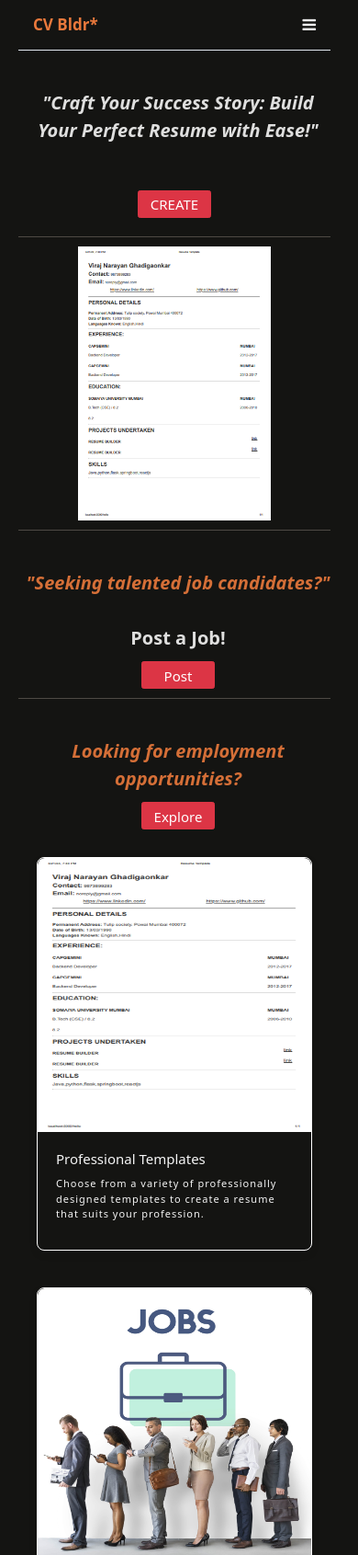
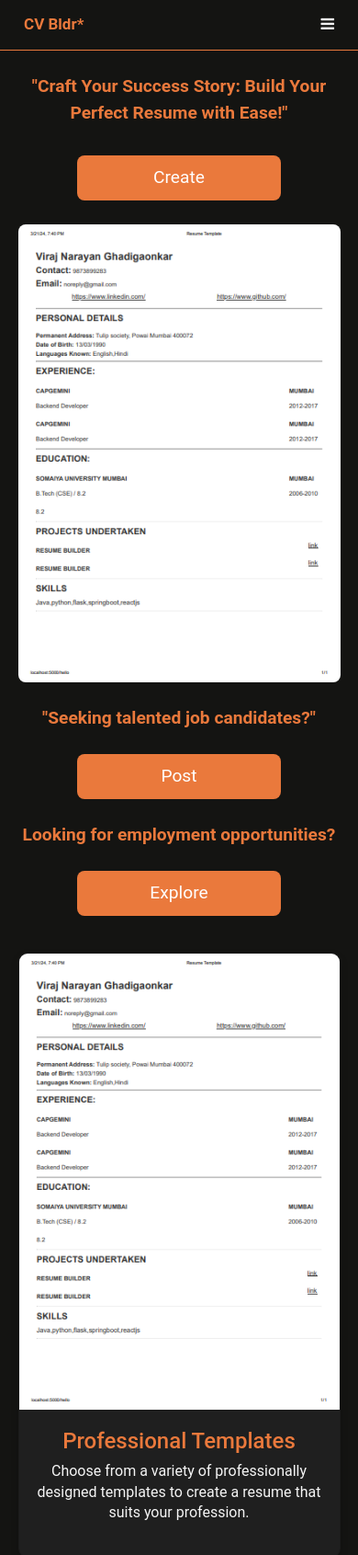
Before and after one commit to Virajjjjj079/Cvbldr, a Flask app: page / in a window 390 px wide. Shown: the top 1691 px of the page at 92% size. Run offline with Flask 3, Linux system fonts and the light colour scheme; some libraries are stand-ins or nearby versions.

Commit message:
Update home.html (#12)
updated the home.html to make the web UI responsive

```diff
--- a/templates/home.html
+++ b/templates/home.html
@@ -1,341 +1,29 @@
 <!DOCTYPE html>
-<html>
+<html lang="en">
 <head>
-	<title>amber</title>
-	<link rel=stylesheet type=text/css href="{{ url_for('static', filename='style.css') }}">
-	<link href="https://cdn.jsdelivr.net/npm/bootstrap@5.0.2/dist/css/bootstrap.min.css" rel="stylesheet" integrity="sha384-EVSTQN3/azprG1Anm3QDgpJLIm9Nao0Yz1ztcQTwFspd3yD65VohhpuuCOmLASjC" crossorigin="anonymous">
+  <meta charset="UTF-8">
+  <meta name="viewport" content="width=device-width, initial-scale=1.0">
+  <title>Amber</title>
 
+  <link href="https://cdn.jsdelivr.net/npm/bootstrap@5.0.2/dist/css/bootstrap.min.css" rel="stylesheet">
+  <link rel="stylesheet" href="https://cdnjs.cloudflare.com/ajax/libs/font-awesome/4.7.0/css/font-awesome.min.css">
 
-	 <script src="https://ajax.googleapis.com/ajax/libs/jquery/3.2.1/jquery.min.js"></script>
-  <script src="https://maxcdn.bootstrapcdn.com/bootstrap/3.3.7/js/bootstrap.min.js"></script>
-  <link rel="stylesheet" href="https://cdnjs.cloudflare.com/ajax/libs/font-awesome/4.7.0/css/font-awesome.min.css">
-</head>
   <style>
-	body{
+    body {
       background-color: #141412;
-		margin-left: 20px;
-		margin-right: 30px;
-	}
-	.head{
-		font-size: 60px;
-	}
-	.tag{
-		font-size: 40px;
-		margin-top: 20px;
       color: whitesmoke;
-		font-weight: bold;
-		font-style: italic;
-
-	}
-	.drop{
-		float: left;
-		font-size: 40px;
-		margin-right: 20px;
-		color: #EA793C;
-	}
-	.down{
-		font-size: 30px;
-		margin-right: 30px;
-
-		float: right;
-		background-color:#EA793C;
-	}
-
-	.quote{
-		font-size: 25px;
-		color: #EA793C;
-		margin-top: 5vh;
-		margin-bottom: 10px;
-	}
-
-
-	.images{
-		padding-top: 30px;
-	}
-
-.container{
-	margin-top: 2vmin;
-}
-	.cards {
-  display: flex;
-  justify-content: center;
-  align-items: center;
-  flex-wrap: wrap;
-}
-b{
-	color: #EA793C;
-	opacity: 90%;
-}
-
-/*cards code starts here*/
-.card {
-  width: 300px;
-  margin: 20px;
-  border-radius: 8px;
-  overflow: hidden;
-
-  box-shadow: 0 4px 8px rgba(0, 0, 0, 0.1);
-  background-color: #E2E5DE;
-  background-color: #141412;
-  /*border-color: #EA793C;*/
-  border-color: white;
-}
-
-.card img {
-  width: 100%;
-  height: 298px;
-  border-radius: 8px 8px 0 0;
-}
-
-.card-content {
-  padding: 20px;
-}
-
-.card-content h2 {
-  font-size: 1.5rem;
-  margin-bottom: 10px;
-  color: whitesmoke;
-}
-
-.card-content p {
-  font-size: 1.1rem;
-  color: #666;
-  color: whitesmoke;
-  letter-spacing: 1px;
-
-}
-
-
-
-/* 100% Image Width on Smaller Screens */
-@media only screen and (max-width: 700px){
-    .modal-content {
-        width: 100%;
-    }
-}
-
-
-
-
-
-	.details-favoriteicon {
-  border: 3px solid #ff0000;
-  padding: 12px;
-  border-radius: 900px;
-  color: #ff0000;
-  font-size: 24px;
-}
-.button{
-	margin-top: 10px;
-	width: 80px;
-	height: 30px;
-	font-size: 1.5rem;
-}
-
-.projectinfo{
-	background-color: #00010c;
-	height: 100%;
-	width: 80vmin;
-	margin-left: 20px;
-	margin-right: 20px;
-	margin-top: 20px;
-	border-radius: 1rem;
-}
-
-.headingg{
-	text-align: center;
-	padding-top: 25px;
-	color: #EA793C;
-	font-weight: bolder;
-	padding-bottom: 15px;
-}
-
-.list{
-	text-align: left;
-	padding-left: 5px;
-    padding-right: 10px;
-	margin-right: 10px;
-	color: whitesmoke;
-	font-size: 25px;
-	padding-bottom: 30px;
-}
-
-
-
-@import url('https://fonts.googleapis.com/css2?family=Roboto:ital,wght@0,500;1,400&display=swap');
-
-* {
       margin: 0;
-    padding: 0;
-    box-sizing: border-box;
-}
-
-html {
-    font-size: 62.5%;
       font-family: 'Roboto', sans-serif;
     }
 
-li {
-    list-style: none;
+    /* Navbar */
+    .topnav {
+      overflow: hidden;
+      background-color: transparent;
+      border-bottom: 1px solid #EA793C;
+      padding: 0 10px;
     }
 
-a {
-    text-decoration: none;
-}
-
-.header{
-    border-bottom: 1px solid #E2E8F0;
-}
-
-.navbar {
-    display: flex;
-    justify-content: space-between;
-    align-items: center;
-    padding: 1rem 1.5rem;
-}
-
-.hamburger {
-    display: none;
-}
-
-.bar {
-    display: block;
-    width: 25px;
-    height: 3px;
-    margin: 5px auto;
-    -webkit-transition: all 0.3s ease-in-out;
-    transition: all 0.3s ease-in-out;
-    background-color: #EA793C;
-}
-
-.nav-menu {
-    display: flex;
-    justify-content: space-between;
-    align-items: center;
-}
-
-.nav-item {
-    margin-left: 5rem;
-}
-
-.nav-link{
-    font-size: 1.6rem;
-    font-weight: 600;
-    color: whitesmoke;
-}
-
-.nav-link:hover{
-    color: #EA793C;
-}
-
-.nav-logo {
-    font-size: 2.5rem;
-    font-weight: 700;
-    color: #EA793C;
-}
-
-hr{
-	border: none;
-	height: 20px;
-}
-@media only screen and (max-width: 415px) {
-	.quote{
-		font-size: 20px;
-		padding-left: 2px;
-		padding-right: 2px;
-		margin-left: 4px;
-		margin-right: 4px;
-	}
-}
-
-@media only screen and (max-width: 768px) {
-    .nav-menu {
-        position: fixed;
-        left: -100%;
-        top: 5rem;
-        flex-direction: column;
-        background-color: #fff;
-        width: 100%;
-        border-radius: 10px;
-        text-align: center;
-        transition: 0.3s;
-        box-shadow:
-            0 10px 27px rgba(0, 0, 0, 0.05);
-    }
-
-    .nav-menu.active {
-        left: 0;
-    }
-
-    .nav-item {
-        margin: 2.5rem 0;
-    }
-
-    .hamburger {
-        display: block;
-        cursor: pointer;
-    }
-
-	.hamburger.active .bar:nth-child(2) {
-        opacity: 0;
-    }
-
-    .hamburger.active .bar:nth-child(1) {
-        transform: translateY(8px) rotate(45deg);
-    }
-
-    .hamburger.active .bar:nth-child(3) {
-        transform: translateY(-8px) rotate(-45deg);
-    }
-
-
-}
-
-.quotemain{
-display: flex;
-justify-content: center;
-align-items: center;
-}
-hr{
-height: 5px;
-color: antiquewhite;
-}
-
-.quotemain2{
-	color: whitesmoke;
-	font-size: 20px;
-}
-
-.img{
-	display: flex;
-	justify-content: center;
-	width: 100%;
-  height: 298px;
-  border-radius: 8px 8px 0 0;
-
-}
-
-@media only screen and (min-width:900px) and (max-width: 1400px) {
-	.img{
-	display: flex;
-	justify-content: center;
-	width: 100%;
-  height: 398px;
-  border-radius: 8px 8px 0 0;
-
-}
-}
-
-/*navbar code*/
-
-
-.topnav {
-
-  overflow: hidden;
-
-}
-
-/* Style the links inside the navigation bar */
     .topnav a {
       float: left;
       display: block;
@@ -347,46 +35,40 @@ color: antiquewhite;
       font-weight: bold;
     }
 
-.nav{
-	float: right;
-}
-
-/* Change the color of links on hover */
     .topnav a:hover {
       background-color: whitesmoke;
       color: black;
+      transition: 0.3s;
     }
 
-
-
-/* Add an active class to highlight the current page */
     .topnav a.active {
-	font-weight: bold;
       color: #EA793C;
     }
 
-/* Hide the link that should open and close the topnav on small screens */
     .topnav .icon {
       display: none;
     }
 
+    @media screen and (max-width: 600px) {
+      .topnav a:not(:first-child) {
+        display: none;
+      }
 
-@media screen and (max-width: 600px) {
-  .topnav a:not(:first-child) {display: none;}
       .topnav a.icon {
         float: right;
         display: block;
       }
+
+      .topnav.responsive {
+        position: relative;
       }
 
-/* The "responsive" class is added to the topnav with JavaScript when the user clicks on the icon. This class makes the topnav look good on small screens (display the links vertically instead of horizontally) */
-@media screen and (max-width: 600px) {
-  .topnav.responsive {position: relative;}
       .topnav.responsive a.icon {
         position: absolute;
         right: 0;
         top: 0;
       }
+
       .topnav.responsive a {
         float: none;
         display: block;
@@ -394,182 +76,189 @@ color: antiquewhite;
       }
     }
 
-/* footer */
-.rights{
-	color: whitesmoke;
+    /* Quote */
+    .quote {
       text-align: center;
-	font-size: 15px;
-
+      font-size: 1.8rem;
+      color: #EA793C;
+      margin: 3vh 0;
+      padding: 0 10px;
     }
 
-.social{
-	width: 50px;
-	height: 50px;
-	margin: auto;
-	max-width: 100%;
-	color: whitesmoke;
+    /* Button */
+    .button {
+      background-color: #EA793C;
+      border: none;
+      color: white;
+      font-size: 1.2rem;
+      padding: 10px 20px;
+      border-radius: 8px;
+      transition: 0.3s;
     }
 
+    .button:hover {
+      background-color: #ff9555;
+      transform: scale(1.05);
+    }
 
+    /* Image Section */
+    .img {
+      display: flex;
+      justify-content: center;
+      margin: 20px 0;
+    }
+
+    .img img {
+      max-width: 90%;
+      height: auto;
+      border-radius: 8px;
+    }
+
+    /* Cards */
+    .cards {
+      display: flex;
+      flex-wrap: wrap;
+      justify-content: center;
+      gap: 20px;
+      margin-top: 40px;
+    }
+
+    .card {
+      width: 300px;
+      background-color: #1f1f1f;
+      border-radius: 10px;
+      overflow: hidden;
+      transition: transform 0.3s;
+      box-shadow: 0 4px 8px rgba(0,0,0,0.2);
+    }
+
+    .card:hover {
+      transform: translateY(-5px);
+    }
+
+    .card img {
+      width: 100%;
+      height: auto;
+    }
+
+    .card-content {
+      padding: 20px;
+      text-align: center;
+    }
+
+    .card-content h2 {
+      font-size: 1.5rem;
+      color: #EA793C;
+    }
+
+    .card-content p {
+      color: whitesmoke;
+      font-size: 1rem;
+      line-height: 1.4;
+    }
+
+    /* Footer */
+    footer {
+      text-align: center;
+      padding: 20px 0;
+      border-top: 1px solid #EA793C;
+      margin-top: 40px;
+    }
+
+    footer p {
+      font-size: 0.9rem;
+      color: whitesmoke;
+      margin: 0;
+    }
+
+    @media (max-width: 768px) {
+      .quote {
+        font-size: 1.2rem;
+      }
+
+      .card {
+        width: 90%;
+      }
+
+      .button {
+        width: 60%;
+      }
+    }
   </style>
+</head>
+
 <body>
-
-<!--<div class="container-fluid">
-		<div class="row">
-			<div class="col-xs-12">
-				<div class="dropdown drop">
-
-    				 <span class="glyphicon glyphicon-th-list details-favoriteicon" data-toggle="dropdown"></span>
-
-
-    				<ul class="dropdown-menu down">
-      					<li><a href="#">Home</a></li>
-      					<li><a id="templates-option">Templates</a></li>
-      					<li><a href="#">About</a></li>
-      					<li><a href="#">Contact</a></li>
-    				</ul>
-  				</div>
-			</div>
-		</div>
-	</div>-->
-	<header class="header">
+  <!-- NAVBAR -->
+  <header>
     <div class="topnav" id="myTopnav">
       <a class="active">CV Bldr*</a>
-
       <a href="/">Home</a>
       <a href="/student">Create Resume</a>
       <a href="/jc">Post a Job</a>
       <a href="/joblist">Job List</a>
       <a href="/contact">Contact</a>
-
-
-
       <a href="javascript:void(0);" class="icon" onclick="myFunction()">
         <i class="fa fa-bars"></i>
       </a>
     </div>
   </header>
 
-	<!--<div class="container-fluid">
-		<div class="row">
-			<div class="col-xs-12">
-				<center><h2 class="tag" >CV BLDR.</h2></center>
-			</div>
-		</div>
-	</div>-->
+  <!-- QUOTE -->
+  <section class="quote">
+    <p><b>"Craft Your Success Story: Build Your Perfect Resume with Ease!"</b></p>
+    <a href="/student"><button class="button mt-3">Create</button></a>
+  </section>
 
-
-	<div class="container-fluid quote">
-		<div class="row">
-			<div class="col-xs-12 ">
-				<center><i><b class="quotemain2">
-					"Craft Your Success Story: Build Your Perfect Resume with Ease!"</b></i> </center>
-			</div>
-		</div>
+  <!-- IMAGE -->
+  <div class="img">
+    <img src="{{ url_for('static', filename='resumeimg.png') }}" alt="Resume Builder">
   </div>
 
-	<div class="container">
-		<div class="row">
-			<div class="col-xs-12 images">
+  <!-- SECOND QUOTE -->
+  <section class="quote">
+    <p><b>"Seeking talented job candidates?"</b></p>
+    <a href="/jc"><button class="button mt-2">Post</button></a>
+  </section>
 
- 					 </div>
-				<center><p><a href="/student"><button type="button" class="btn btn-danger button">CREATE</button></a></p></center>
+  <!-- THIRD QUOTE -->
+  <section class="quote">
+    <p><b>Looking for employment opportunities?</b></p>
+    <a href="/joblist"><button class="button mt-2">Explore</button></a>
+  </section>
 
-
-				  </div>
-			</div>
-
-		</div>
-	</div>
-<hr>
-
-<div class="img">
-	<img src="{{ url_for('static', filename='resumeimg.png') }}" alt="Image 1">
-</div>
-
-<hr>
-<div class="container-fluid quote">
-	<div class="col-xs-12 ">
-
-		<center><i><b class="quotemain">"Seeking talented job candidates?"</b></i><br>
-			<b class="quotemain2">Post a Job!</b></i>
-
-	</div>
-	<center><a href="/jc"><button class="btn btn-danger button">Post</button></a></center>
-</div>
-</div>
-
-<hr>
-<div class="container-fluid quote">
-	<div class="col-xs-12 ">
-
-<center><i><b class="quotemain">Looking for employment opportunities?</b></i> </center>
-
-</div>
-<center><a href="/joblist"><button class="btn btn-danger button">Explore</button></a></center>
-</div>
+  <!-- CARDS -->
   <section class="cards">
     <div class="card">
-			  <img src="{{ url_for('static', filename='resumeimg.png') }}" alt="Image 1">
+      <img src="{{ url_for('static', filename='resumeimg.png') }}" alt="Template">
       <div class="card-content">
         <h2>Professional Templates</h2>
         <p>Choose from a variety of professionally designed templates to create a resume that suits your profession.</p>
       </div>
     </div>
+
     <div class="card">
-			  <img src="{{ url_for('static', filename='joblist.jpg') }}" alt="Image 2">
+      <img src="{{ url_for('static', filename='joblist.jpg') }}" alt="Job List">
       <div class="card-content">
-				<h2>View or Post job vacancies</h2>
-				<p>"Exciting Opportunities Await! Join us to explore and post diverse roles in our latest job vacancies list today."</p>
+        <h2>View or Post Job Vacancies</h2>
+        <p>Exciting opportunities await! Explore and post diverse roles in our latest job listings today.</p>
       </div>
     </div>
+
     <div class="card">
-			  <img src="https://images.pexels.com/photos/590016/pexels-photo-590016.jpeg?auto=compress&cs=tinysrgb&w=600" alt="Image 3">
+      <img src="https://images.pexels.com/photos/590016/pexels-photo-590016.jpeg?auto=compress&cs=tinysrgb&w=600" alt="Save Export">
       <div class="card-content">
         <h2>Save & Export</h2>
-				<p>Save your progress and export your resume in various formats such as PDF, Word, or shareable link.</p>
+        <p>Save your progress and export your resume in various formats like PDF, Word, or shareable link.</p>
       </div>
     </div>
   </section>
-		  <hr>
+
+  <!-- FOOTER -->
   <footer>
-			<div class="connect">
-
-				<p class="rights">Copyright @Viraj Ghadigaonkar, All Rights Reserved</p>
-			</div>
-
+    <p>Copyright © 2025 Viraj Ghadigaonkar. All Rights Reserved.</p>
   </footer>
-		</body>
-
-	<script src="https://cdn.jsdelivr.net/npm/bootstrap@5.0.2/dist/js/bootstrap.bundle.min.js" integrity="sha384-MrcW6ZMFYlzcLA8Nl+NtUVF0sA7MsXsP1UyJoMp4YLEuNSfAP+JcXn/tWtIaxVXM" crossorigin="anonymous"></script>
-
 
   <script>
-// Get the modal
-var modal = document.getElementById('myModal');
-
-// Get the images
-var img1 = document.getElementById('myImg1');
-
-var modalImg = document.getElementById("img01");
-
-
-//handle click for myImg1
-
-//handle click for myImg2
-
-
-
-
-// Get the <span> element that closes the modal
-
-
-submit = document.getElementById("templates-option").addEventListener("click", function() {
-    // Change the location to the desired HTML file
-    window.location.href = "options";
-});
-
-
     function myFunction() {
       var x = document.getElementById("myTopnav");
       if (x.className === "topnav") {
@@ -579,5 +268,5 @@ function myFunction() {
       }
     }
   </script>
-
+</body>
 </html>
```
Lines whose indentation alone changed are shown as unchanged.
